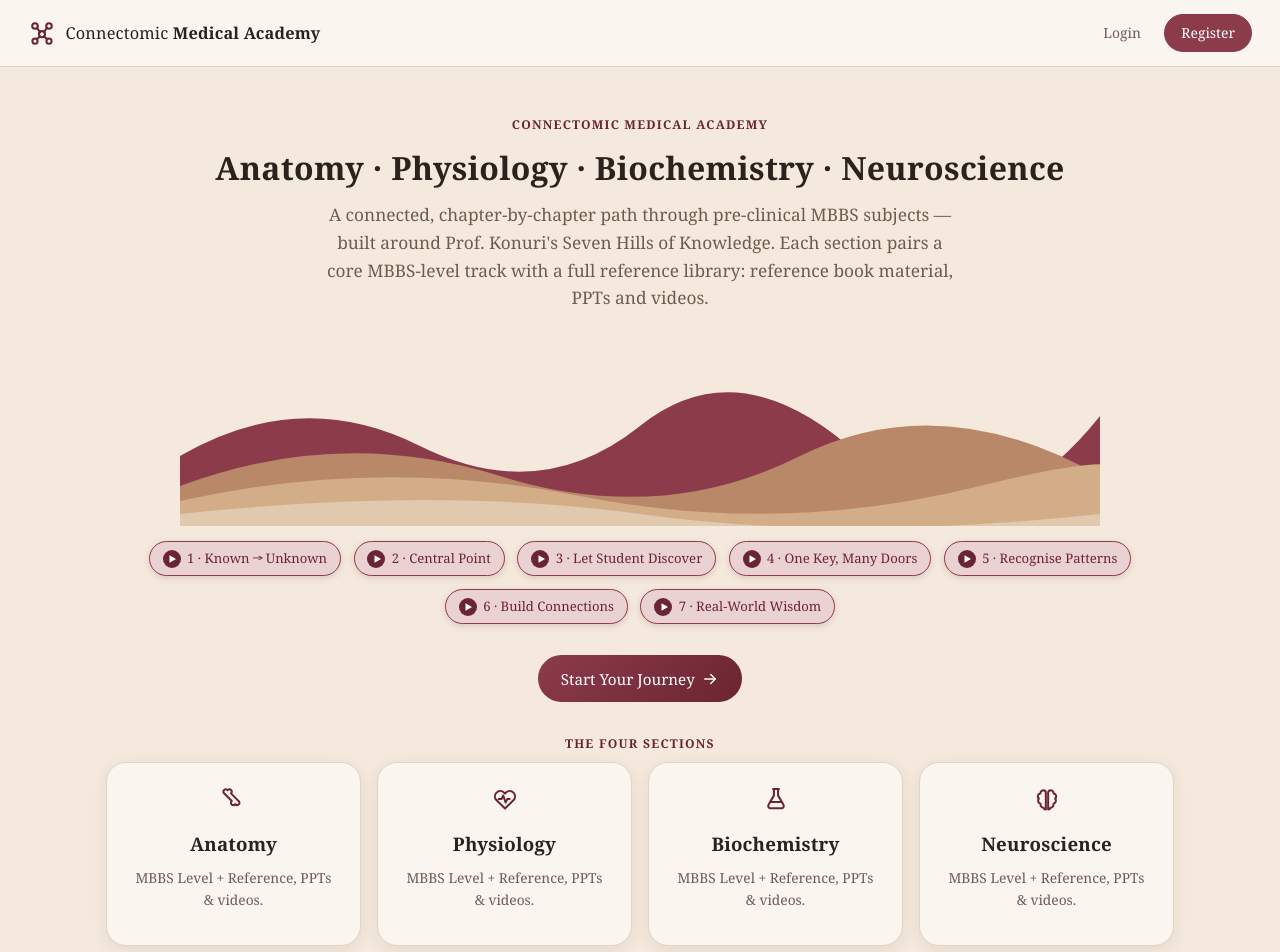
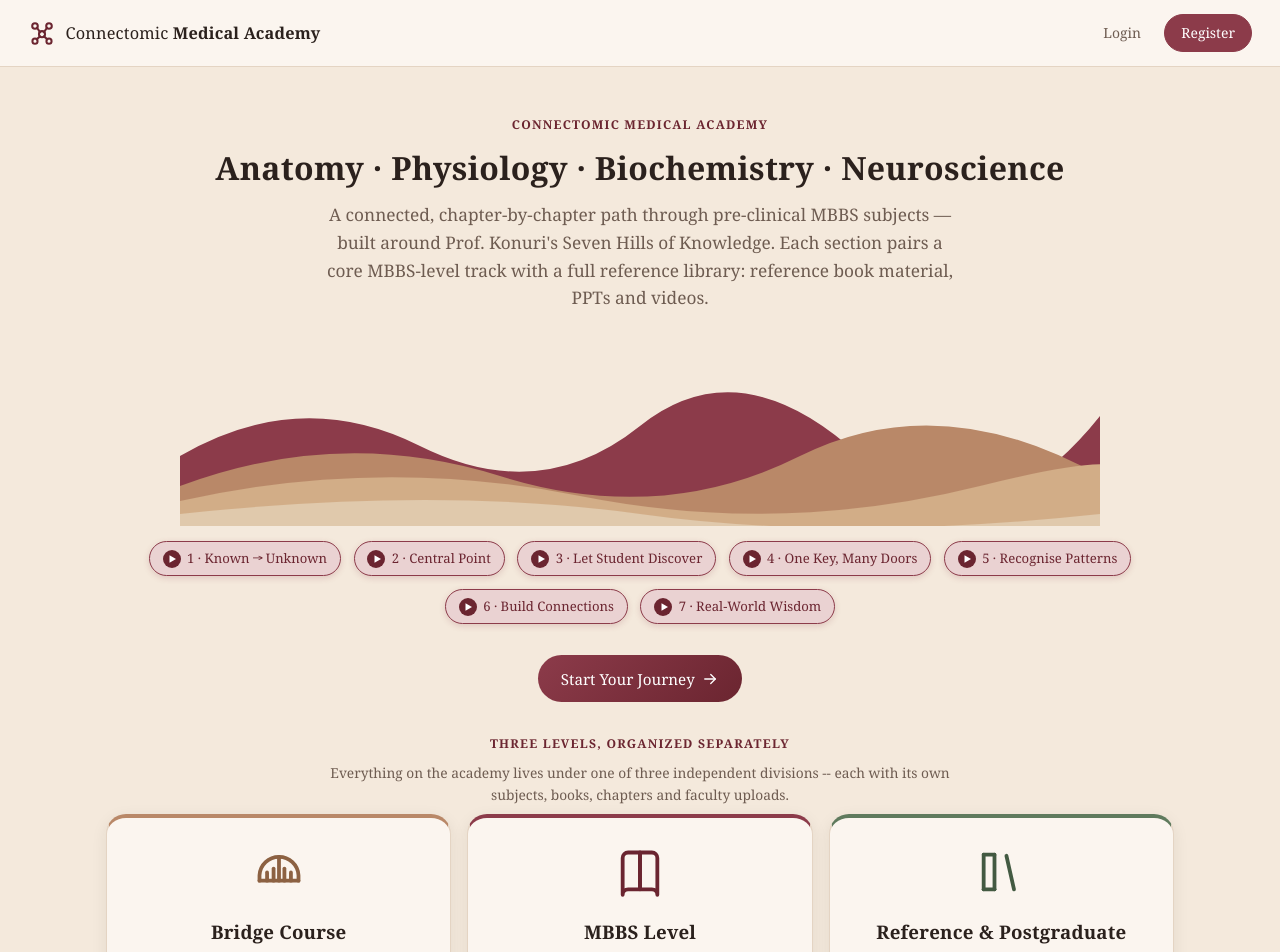
Before and after one commit to SathvikSunnyV/ConnectomicMedicalAcademy, a React (Vite) app in the folder frontend/: page / in a window 1280 px wide. Shown: the top 952 px of the page. Built offline with nearby package versions, Linux system fonts and the light colour scheme.

Commit message:
added 3 levels and corrected dropdown

```diff
--- a/frontend/src/App.jsx
+++ b/frontend/src/App.jsx
@@ -12,6 +12,7 @@ import ForgotPassword from './pages/ForgotPassword.jsx';
 import ResetPassword from './pages/ResetPassword.jsx';
 import Onboarding from './pages/Onboarding.jsx';
 import Sections from './pages/Sections.jsx';
+import LevelSections from './pages/LevelSections.jsx';
 import SectionDetail from './pages/SectionDetail.jsx';
 import BookDetail from './pages/BookDetail.jsx';
 import ChapterDetail from './pages/ChapterDetail.jsx';
@@ -43,6 +44,7 @@ export default function App() {
 
         <Route path="/onboarding" element={<ProtectedRoute roles={['student', 'onboarding']}><Onboarding /></ProtectedRoute>} />
         <Route path="/sections" element={<ProtectedRoute><Sections /></ProtectedRoute>} />
+        <Route path="/sections/level/:level" element={<ProtectedRoute><LevelSections /></ProtectedRoute>} />
         <Route path="/sections/:sectionId" element={<ProtectedRoute><SectionDetail /></ProtectedRoute>} />
         <Route path="/sections/:sectionId/books/:bookId" element={<ProtectedRoute><BookDetail /></ProtectedRoute>} />
         <Route path="/sections/:sectionId/books/:bookId/chapters/:chapterId" element={<ProtectedRoute><ChapterDetail /></ProtectedRoute>} />
--- a/frontend/src/components/Icons.jsx
+++ b/frontend/src/components/Icons.jsx
@@ -61,6 +61,17 @@ export function IconNeuroscience(props) { // brain
     <svg width={28} height={28} viewBox="0 0 24 24" {...base} {...props}>
       <path d="M9 4.5a2.7 2.7 0 0 0-2.7 2.7 2.5 2.5 0 0 0-1.3 4.4A2.7 2.7 0 0 0 6.5 16a2.7 2.7 0 0 0 2.5 3.5A2 2 0 0 0 11 21V6.7A2.2 2.2 0 0 0 9 4.5Z" />
       <path d="M15 4.5a2.7 2.7 0 0 1 2.7 2.7 2.5 2.5 0 0 1 1.3 4.4A2.7 2.7 0 0 1 17.5 16a2.7 2.7 0 0 1-2.5 3.5A2 2 0 0 1 13 21V6.7a2.2 2.2 0 0 1 2-2.2Z" />
+    </svg>
+  );
+}
+
+export function IconBridge(props) { // suspension bridge -- bridge course
+  return (
+    <svg width={28} height={28} viewBox="0 0 24 24" {...base} {...props}>
+      <path d="M3 16h18" />
+      <path d="M3 16v-2.5A9 9 0 0 1 12 5a9 9 0 0 1 9 8.5V16" />
+      <path d="M6.5 16v-3.8" /><path d="M9.5 16v-5.6" /><path d="M14.5 16v-5.6" /><path d="M17.5 16v-3.8" />
+      <path d="M12 5v11" />
     </svg>
   );
 }
@@ -221,9 +232,17 @@ export const SECTION_ICON_MAP = {
 };
 
 export const BOOK_ICON_MAP = {
+  bridge: IconBridge,
   mbbs: IconBook,
   reference: IconLibrary
 };
+
+// The three top-level site divisions, in display order.
+export const LEVELS = [
+  { key: 'bridge', label: 'Bridge Course', tagline: 'Foundational content to prepare incoming students.', Icon: IconBridge },
+  { key: 'mbbs', label: 'MBBS Level', tagline: 'Core chapter-wise teaching content for the MBBS curriculum.', Icon: IconBook },
+  { key: 'reference', label: 'Reference & Postgraduate', tagline: 'Reference books, PPTs, videos and postgraduate-level material.', Icon: IconLibrary }
+];
 
 export function materialIconFor(type) {
   if (type === 'ppt') return IconPresentation;
--- a/frontend/src/index.css
+++ b/frontend/src/index.css
@@ -16,6 +16,10 @@
   --accent2: #5F7A5D;       /* sage green -- secondary/success */
   --accent2-deep: #435A42;
   --accent2-soft: #DCE6D8;
+
+  --accent3: #B98868;       /* warm ochre -- Bridge Course */
+  --accent3-deep: #8C6142;
+  --accent3-soft: #EBDBC9;
 
   --gold: #B08A4E;          /* muted brass -- highlights, like gilt-edged book pages */
 
@@ -150,6 +154,18 @@ textarea { font-family: 'SFMono-Regular', Menlo, monospace; font-size: 0.85rem;
 .chip { display: inline-block; padding: 0.2rem 0.6rem; border-radius: 999px; font-size: 0.72rem; font-weight: 700; text-transform: uppercase; letter-spacing: 0.04em; }
 .chip-mbbs { background: var(--accent-soft); color: var(--accent-deep); }
 .chip-reference { background: var(--accent2-soft); color: var(--accent2-deep); }
+.chip-bridge { background: var(--accent3-soft); color: var(--accent3-deep); }
+
+/* Level e-cards -- the three top-level site divisions (Bridge / MBBS / Reference). */
+.level-card { cursor: pointer; text-align: center; padding: 1.75rem 1.25rem; transition: transform 0.15s ease, box-shadow 0.15s ease; border-top: 4px solid var(--accent); }
+.level-card:hover { transform: translateY(-3px); box-shadow: 0 8px 20px rgba(0,0,0,0.08); }
+.level-card-bridge { border-top-color: var(--accent3); }
+.level-card-mbbs { border-top-color: var(--accent); }
+.level-card-reference { border-top-color: var(--accent2); }
+.level-card-icon { width: 52px; height: 52px; margin: 0 auto 0.75rem; }
+.level-card-bridge .level-card-icon { color: var(--accent3-deep); }
+.level-card-mbbs .level-card-icon { color: var(--accent-deep); }
+.level-card-reference .level-card-icon { color: var(--accent2-deep); }
 
 .toast-host { position: fixed; bottom: 1.2rem; left: 50%; transform: translateX(-50%); z-index: 3000; display: flex; flex-direction: column; gap: 0.5rem; align-items: center; }
 .toast { background: var(--ink); color: var(--paper); padding: 0.7rem 1.2rem; border-radius: 999px; font-size: 0.9rem; box-shadow: var(--shadow-soft); }
--- a/frontend/src/pages/BookDetail.jsx
+++ b/frontend/src/pages/BookDetail.jsx
@@ -9,6 +9,8 @@ export default function BookDetail() {
   const navigate = useNavigate();
   const [book, setBook] = useState(location.state?.book || null);
   const sectionName = location.state?.sectionName || '';
+  const level = location.state?.level || null;
+  const levelLabel = location.state?.levelLabel || '';
   const [chapters, setChapters] = useState(null);
   const [general, setGeneral] = useState(null);
   const [error, setError] = useState('');
@@ -29,7 +31,7 @@ export default function BookDetail() {
 
   return (
     <div className="page">
-      <button className="nav-btn" onClick={() => navigate(`/sections/${sectionId}`, { state: { name: sectionName } })}><IconArrowLeft /> Back</button>
+      <button className="nav-btn" onClick={() => navigate(`/sections/${sectionId}`, { state: { name: sectionName, level, levelLabel } })}><IconArrowLeft /> Back</button>
       <h2 className="mt-1 icon-row"><BookTypeIcon />{book?.title}</h2>
       <p className="helper-text">{book?.description}</p>
 
@@ -71,7 +73,7 @@ export default function BookDetail() {
             <div
               key={c.id}
               className="chapter-row"
-              onClick={() => navigate(`/sections/${sectionId}/books/${bookId}/chapters/${c.id}`, { state: { chapterName: c.name, book, sectionName } })}
+              onClick={() => navigate(`/sections/${sectionId}/books/${bookId}/chapters/${c.id}`, { state: { chapterName: c.name, book, sectionName, level, levelLabel } })}
             >
               <span>{c.name}</span><IconArrowRight className="helper-text" />
             </div>
--- a/frontend/src/pages/ChapterDetail.jsx
+++ b/frontend/src/pages/ChapterDetail.jsx
@@ -11,6 +11,8 @@ export default function ChapterDetail() {
   const chapterName = location.state?.chapterName || '';
   const book = location.state?.book;
   const sectionName = location.state?.sectionName || '';
+  const level = location.state?.level || null;
+  const levelLabel = location.state?.levelLabel || '';
 
   const [data, setData] = useState(null);
   const [error, setError] = useState('');
@@ -24,7 +26,7 @@ export default function ChapterDetail() {
     <div className="page">
       <button
         className="nav-btn"
-        onClick={() => navigate(`/sections/${sectionId}/books/${bookId}`, { state: { book, sectionName } })}
+        onClick={() => navigate(`/sections/${sectionId}/books/${bookId}`, { state: { book, sectionName, level, levelLabel } })}
       >
         <IconArrowLeft /> Back to chapters
       </button>
--- a/frontend/src/pages/FacultyHub.jsx
+++ b/frontend/src/pages/FacultyHub.jsx
@@ -185,15 +185,16 @@ export default function FacultyHub() {
               <form onSubmit={addBook}>
                 <input className="field" placeholder="New book title" value={newBookTitle} onChange={e => setNewBookTitle(e.target.value)} />
                 <select className="mt-1" value={newBookType} onChange={e => setNewBookType(e.target.value)}>
+                  <option value="bridge">Bridge Course</option>
                   <option value="mbbs">MBBS Level</option>
-                  <option value="reference">Reference</option>
+                  <option value="reference">Reference &amp; Postgraduate</option>
                 </select>
                 <button className="btn btn-secondary btn-sm mt-1" disabled={busy}>Add book</button>
               </form>
             )}
             {books.map(b => (
               <div key={b.id} className="chapter-row">
-                <span>{b.title} <span className="helper-text">({b.type})</span></span>
+                <span>{b.title} <span className="helper-text">({b.type === 'bridge' ? 'Bridge Course' : b.type === 'mbbs' ? 'MBBS Level' : 'Reference & PG'})</span></span>
                 <button className="btn btn-danger btn-sm" onClick={() => deleteBook(b.id, b.title)}>Delete</button>
               </div>
             ))}
@@ -291,7 +292,7 @@ export default function FacultyHub() {
 
     return (
       <div className="card">
-        <h3>Add a material (link / PPT / reference book)</h3>
+        <h3>Add a material (PPT / material)</h3>
         <form onSubmit={handleSubmit}>
           <div className="field-group">
             <label className="field-label">Title</label>
@@ -301,9 +302,8 @@ export default function FacultyHub() {
             <div className="field-group">
               <label className="field-label">Type</label>
               <select value={type} onChange={e => setType(e.target.value)}>
-                <option value="link">Link</option>
                 <option value="ppt">PPT</option>
-                <option value="book">Reference book</option>
+                <option value="link">Material</option>
               </select>
             </div>
             <div className="field-group">
--- /dev/null
+++ b/frontend/src/pages/LevelSections.jsx
@@ -0,0 +1,45 @@
+import React, { useEffect, useState } from 'react';
+import { useNavigate, useParams, useLocation } from 'react-router-dom';
+import { api } from '../api.js';
+import { SECTION_ICON_MAP, IconBook, IconArrowLeft, LEVELS } from '../components/Icons.jsx';
+
+export default function LevelSections() {
+  const { level } = useParams();
+  const location = useLocation();
+  const navigate = useNavigate();
+  const levelInfo = LEVELS.find(l => l.key === level);
+  const levelLabel = location.state?.levelLabel || levelInfo?.label || level;
+
+  const [sections, setSections] = useState(null);
+  const [error, setError] = useState('');
+
+  useEffect(() => {
+    api('/api/sections').then(setSections).catch(err => setError(err.message));
+  }, []);
+
+  return (
+    <div className="page">
+      <button className="nav-btn" onClick={() => navigate('/sections')}><IconArrowLeft /> All levels</button>
+      <div className="eyebrow mt-1">{levelLabel}</div>
+      <h2>Anatomy · Physiology · Biochemistry · Neuroscience</h2>
+      {error && <p className="helper-text">{error}</p>}
+      {!sections && !error && <div className="spinner" />}
+      <div className="grid-4 mt-1">
+        {sections?.map(s => {
+          const Icon = SECTION_ICON_MAP[s.name] || IconBook;
+          return (
+            <div
+              key={s.id}
+              className="card section-card section-icon-card"
+              onClick={() => navigate(`/sections/${s.id}`, { state: { name: s.name, level, levelLabel } })}
+            >
+              <Icon className="section-icon" />
+              <h3>{s.name}</h3>
+              <p className="helper-text">{levelLabel}</p>
+            </div>
+          );
+        })}
+      </div>
+    </div>
+  );
+}
--- a/frontend/src/pages/Onboarding.jsx
+++ b/frontend/src/pages/Onboarding.jsx
@@ -5,7 +5,7 @@ import { useAuth } from '../context/AuthContext.jsx';
 import { useToast } from '../context/ToastContext.jsx';
 
 export default function Onboarding() {
-  const [phase, setPhase] = useState('1st MBBS');
+  const [phase, setPhase] = useState('Bridge Course');
   const [state, setState] = useState('');
   const [hours, setHours] = useState('');
   const [busy, setBusy] = useState(false);
@@ -34,12 +34,11 @@ export default function Onboarding() {
         <h3>Tell us about your studies</h3>
         <form onSubmit={handleSubmit}>
           <div className="field-group">
-            <label className="field-label" htmlFor="obPhase">Current phase</label>
+            <label className="field-label" htmlFor="obPhase">Current level</label>
             <select id="obPhase" value={phase} onChange={e => setPhase(e.target.value)}>
-              <option>1st MBBS</option>
-              <option>2nd MBBS</option>
-              <option>Final MBBS Part 1</option>
-              <option>Final MBBS Part 2</option>
+              <option>Bridge Course</option>
+              <option>MBBS</option>
+              <option>PG / Reference</option>
             </select>
           </div>
           <div className="field-group">
--- a/frontend/src/pages/SectionDetail.jsx
+++ b/frontend/src/pages/SectionDetail.jsx
@@ -1,13 +1,15 @@
 import React, { useEffect, useState } from 'react';
 import { useNavigate, useParams, useLocation } from 'react-router-dom';
 import { api } from '../api.js';
-import { SECTION_ICON_MAP, BOOK_ICON_MAP, IconBook, IconArrowLeft } from '../components/Icons.jsx';
+import { SECTION_ICON_MAP, BOOK_ICON_MAP, IconBook, IconArrowLeft, LEVELS } from '../components/Icons.jsx';
 
 export default function SectionDetail() {
   const { sectionId } = useParams();
   const location = useLocation();
   const navigate = useNavigate();
   const [sectionName, setSectionName] = useState(location.state?.name || '');
+  const level = location.state?.level || null; // 'bridge' | 'mbbs' | 'reference' | null (no level chosen -> show all)
+  const levelLabel = location.state?.levelLabel || LEVELS.find(l => l.key === level)?.label || '';
   const [books, setBooks] = useState(null);
   const [error, setError] = useState('');
 
@@ -22,28 +24,39 @@ export default function SectionDetail() {
   }, [sectionId]);
 
   const SectionIcon = SECTION_ICON_MAP[sectionName] || IconBook;
+  const visibleBooks = level ? books?.filter(b => b.type === level) : books;
 
   return (
     <div className="page">
-      <button className="nav-btn" onClick={() => navigate('/sections')}><IconArrowLeft /> All sections</button>
+      <button
+        className="nav-btn"
+        onClick={() => (level ? navigate(`/sections/level/${level}`, { state: { level, levelLabel } }) : navigate('/sections'))}
+      >
+        <IconArrowLeft /> {level ? `All ${levelLabel} subjects` : 'All sections'}
+      </button>
+      {levelLabel && <div className="eyebrow mt-1">{levelLabel}</div>}
       <h2 className="mt-1 icon-row"><SectionIcon className="section-icon" style={{ marginBottom: 0 }} />{sectionName}</h2>
       {error && <p className="helper-text">{error}</p>}
       {!books && !error && <div className="spinner" />}
       <div className="grid-2 mt-1">
-        {books?.map(b => {
+        {visibleBooks?.map(b => {
           const BookIcon = BOOK_ICON_MAP[b.type] || IconBook;
+          const typeLabel = LEVELS.find(l => l.key === b.type)?.label || b.type;
           return (
             <div
               key={b.id}
               className="card book-card"
-              onClick={() => navigate(`/sections/${sectionId}/books/${b.id}`, { state: { book: b, sectionName } })}
+              onClick={() => navigate(`/sections/${sectionId}/books/${b.id}`, { state: { book: b, sectionName, level, levelLabel } })}
             >
-              <span className={`chip chip-${b.type}`}>{b.type === 'mbbs' ? 'MBBS Level' : 'Reference'}</span>
+              <span className={`chip chip-${b.type}`}>{typeLabel}</span>
               <h3 className="mt-1 icon-row"><BookIcon />{b.title}</h3>
               <p className="helper-text">{b.description}</p>
             </div>
           );
         })}
+        {visibleBooks && visibleBooks.length === 0 && (
+          <p className="helper-text">No {levelLabel || ''} content in {sectionName} yet.</p>
+        )}
       </div>
     </div>
   );
--- a/frontend/src/pages/Sections.jsx
+++ b/frontend/src/pages/Sections.jsx
@@ -1,34 +1,32 @@
-import React, { useEffect, useState } from 'react';
+import React from 'react';
 import { useNavigate } from 'react-router-dom';
-import { api } from '../api.js';
-import { SECTION_ICON_MAP, IconBook } from '../components/Icons.jsx';
+import { LEVELS } from '../components/Icons.jsx';
 
+// Entry point into all learning content -- the three top-level, independently
+// organized divisions of the site: Bridge Course, MBBS Level, Reference &
+// Postgraduate. Each is its own space with its own subjects/books/chapters;
+// picking one here just filters everything downstream to that division.
 export default function Sections() {
-  const [sections, setSections] = useState(null);
-  const [error, setError] = useState('');
   const navigate = useNavigate();
-
-  useEffect(() => {
-    api('/api/sections').then(setSections).catch(err => setError(err.message));
-  }, []);
 
   return (
     <div className="page">
-      <div className="eyebrow">Choose a section</div>
-      <h2>Anatomy · Physiology · Biochemistry · Neuroscience</h2>
-      {error && <p className="helper-text">{error}</p>}
-      {!sections && !error && <div className="spinner" />}
-      <div className="grid-4 mt-1">
-        {sections?.map(s => {
-          const Icon = SECTION_ICON_MAP[s.name] || IconBook;
-          return (
-            <div key={s.id} className="card section-card section-icon-card" onClick={() => navigate(`/sections/${s.id}`, { state: { name: s.name } })}>
-              <Icon className="section-icon" />
-              <h3>{s.name}</h3>
-              <p className="helper-text">MBBS Level · Reference &amp; Resources</p>
-            </div>
-          );
-        })}
+      <div className="eyebrow">Choose a level</div>
+      <h2>Bridge Course · MBBS Level · Reference &amp; Postgraduate</h2>
+      <p className="helper-text">Each section is organized separately -- pick where you want to study.</p>
+
+      <div className="grid-3 mt-1">
+        {LEVELS.map(({ key, label, tagline, Icon }) => (
+          <div
+            key={key}
+            className={`card level-card level-card-${key}`}
+            onClick={() => navigate(`/sections/level/${key}`, { state: { level: key, levelLabel: label } })}
+          >
+            <Icon className="level-card-icon" />
+            <h3>{label}</h3>
+            <p className="helper-text">{tagline}</p>
+          </div>
+        ))}
       </div>
     </div>
   );
--- a/frontend/src/pages/Welcome.jsx
+++ b/frontend/src/pages/Welcome.jsx
@@ -1,7 +1,7 @@
 import React, { useState } from 'react';
 import { Link } from 'react-router-dom';
 import HillVideoModal from '../components/HillVideoModal.jsx';
-import { IconAnatomy, IconPhysiology, IconBiochemistry, IconNeuroscience, IconArrowRight, IconPlay } from '../components/Icons.jsx';
+import { IconAnatomy, IconPhysiology, IconBiochemistry, IconNeuroscience, IconArrowRight, IconPlay, LEVELS } from '../components/Icons.jsx';
 
 const CDN = 'https://pub-f4f030961eab45ada12b3d35525b2379.r2.dev';
 const HILLS = [
@@ -53,13 +53,28 @@ export default function Welcome() {
 
       <Link to="/register" className="btn btn-primary mt-2">Start Your Journey <IconArrowRight /></Link>
 
+      <div className="eyebrow mt-2" style={{ marginTop: '2rem' }}>Three Levels, Organized Separately</div>
+      <p className="helper-text" style={{ maxWidth: 640, margin: '0 auto' }}>
+        Everything on the academy lives under one of three independent divisions -- each with its
+        own subjects, books, chapters and faculty uploads.
+      </p>
+      <div className="grid-3 mt-1" style={{ maxWidth: 1080, margin: '0.5rem auto 0' }}>
+        {LEVELS.map(({ key, label, tagline, Icon }) => (
+          <Link key={key} to="/register" className={`card level-card level-card-${key}`} style={{ color: 'inherit' }}>
+            <Icon className="level-card-icon" />
+            <h3>{label}</h3>
+            <p className="helper-text">{tagline}</p>
+          </Link>
+        ))}
+      </div>
+
       <div className="eyebrow mt-2" style={{ marginTop: '2rem' }}>The Four Sections</div>
       <div className="grid-4" style={{ textAlign: 'center', maxWidth: 1080, margin: '0.5rem auto 0' }}>
         {SECTIONS.map(({ Icon, name }) => (
           <div key={name} className="card section-icon-card">
             <Icon className="section-icon" />
             <h3>{name}</h3>
-            <p className="helper-text">MBBS Level + Reference, PPTs &amp; videos.</p>
+            <p className="helper-text">Bridge, MBBS &amp; Reference/PG content for every subject.</p>
           </div>
         ))}
       </div>
```
